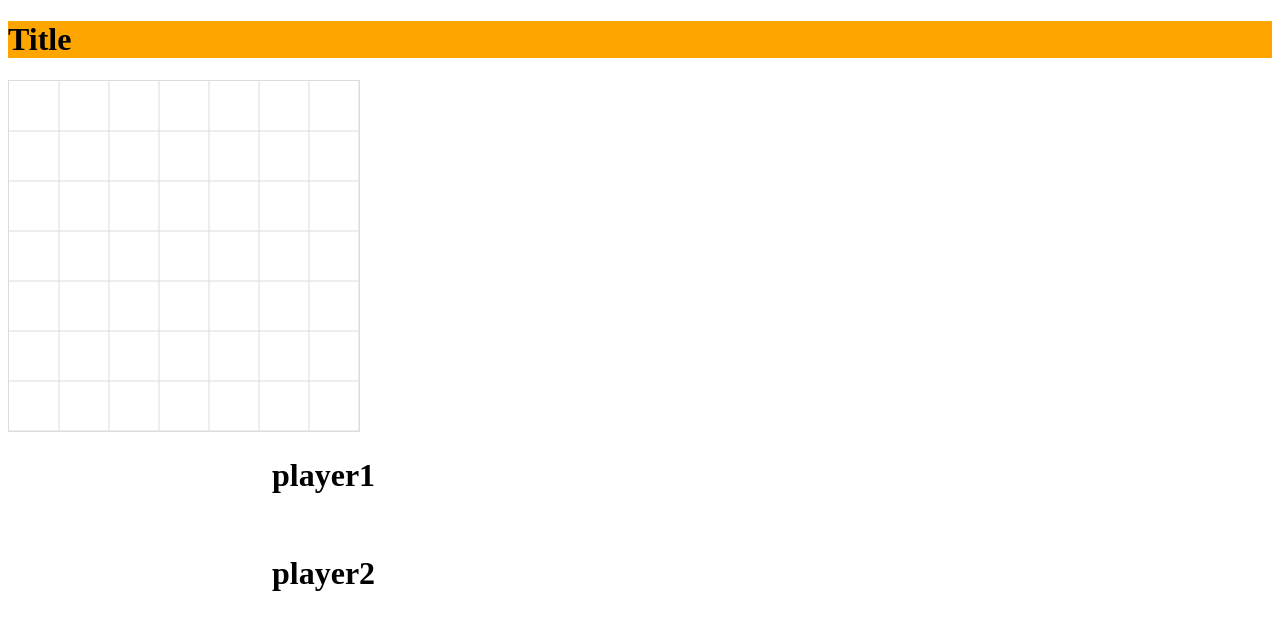
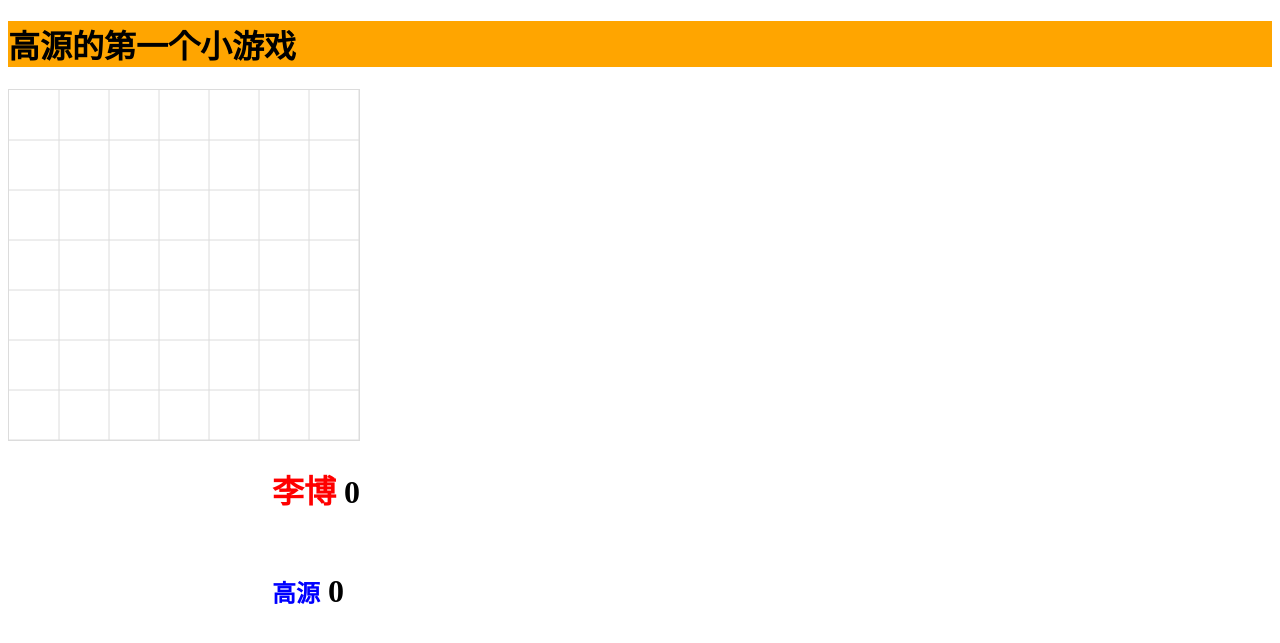
Before and after one commit to AdamHeidfeld/boxfight, a Django app: page /squares/ in a window 1280 px wide. Shown: the top 643 px of the page. Run offline with Django 3.2, Linux system fonts and the light colour scheme.

Commit message:
Now, it's a game.

```diff
--- a/squares/static/squares/js/gameboard.js
+++ b/squares/static/squares/js/gameboard.js
@@ -1,3 +1,5 @@
+var redrawTime = 4;
+
 function getMousePos(canvas, evt)
 {
 	var rect = canvas.getBoundingClientRect();
@@ -32,13 +34,20 @@ function drawBoard(canvas, number)
 function drawSegment(canvas, posX, posY)
 {
 	var pos = getPosition(posX, posY);
-	drawLine(canvas, pos.fromX*50, pos.fromY*50, pos.toX*50, pos.toY*50, "#000000");
+	for (var i=0; i<=redrawTime; i++)
+	{
+	  drawLine(canvas, pos.fromX*50, pos.fromY*50, pos.toX*50, pos.toY*50, "#000000");
+	}
 }
 
-function setBoardDate(posX, posY)
-{
+function setBoardData(posX, posY)
+{// setting a data structure about which line is drawn,
+ // so that we can decide whether a square in created.
 	var pos = getPosition(posX, posY);
+	var pos_str = pos.fromX + "_" + pos.fromY + "_" + pos.toX + "_" + pos.toY;
+	boardLines[pos_str] = "X";// X for drawn
 }
+
 
 function getPosition(posX, posY)
 {
@@ -85,15 +94,178 @@ function getPosition(posX, posY)
 	}
 }
 
-var boardLines;
+function notDrownClick(posX, posY)
+{
+	var pos = getPosition(posX, posY);
+	var pos_str = pos.fromX + "_" + pos.fromY + "_" + pos.toX + "_" + pos.toY;
+	if (boardLines[pos_str]=='X')
+	{
+		return false;
+	}
+	else
+	{
+		return true;
+	}
+}
+
+function notDrown(fromX, fromY, toX, toY)
+{
+	var pos_str = fromX + "_" + fromY + "_" + toX + "_" + toY;
+	if (boardLines[pos_str]=='X')
+	{
+		return false;
+	}
+	else
+	{
+		return true;
+	}
+}
+
+function testBoxCreated(owner, posX, posY)
+{
+	var pos = getPosition(posX, posY);
+	var boxNum = 2;
+	if (pos.fromX == pos.toX)
+	{// the line is vertical
+		if (notDrown(pos.fromX, pos.fromY, pos.fromX+1, pos.fromY) ||
+			notDrown(pos.toX, pos.toY, pos.toX+1, pos.toY) ||
+			notDrown(pos.fromX+1, pos.fromY, pos.toX+1, pos.toY))
+		{
+			boxNum --;
+		} else
+		{
+			var color;
+			if(owner=='player1')
+			{
+				color = 'red';
+			} else if(owner=='player2')
+			{
+				color = 'blue';
+			}
+			fillColor(color, pos.fromX, pos.fromY);
+		}
+
+		if (notDrown(pos.fromX-1, pos.fromY, pos.fromX, pos.fromY) ||
+			notDrown(pos.toX-1, pos.toY, pos.toX, pos.toY) ||
+			notDrown(pos.fromX-1, pos.fromY, pos.toX-1, pos.toY))
+		{
+			boxNum --;
+		} else
+		{
+			var color;
+			if(owner=='player1')
+			{
+				color = 'red';
+			} else if(owner=='player2')
+			{
+				color = 'blue';
+			}
+			fillColor(color, pos.fromX-1, pos.fromY);
+		}
+
+		return boxNum;
+	} else if (pos.fromY == pos.toY)
+	{// the line is horizontal
+		if (notDrown(pos.fromX, pos.fromY, pos.fromX, pos.fromY+1) ||
+			notDrown(pos.toX, pos.toY, pos.toX, pos.toY+1) ||
+			notDrown(pos.fromX, pos.fromY+1, pos.toX, pos.toY+1))
+		{
+			boxNum --;
+		} else
+		{
+			var color;
+			if(owner=='player1')
+			{
+				color = 'red';
+			} else if(owner=='player2')
+			{
+				color = 'blue';
+			}
+			fillColor(color, pos.fromX, pos.fromY);
+		}
+
+		if (notDrown(pos.fromX, pos.fromY-1, pos.fromX, pos.fromY) ||
+			notDrown(pos.toX, pos.toY-1, pos.toX, pos.toY) ||
+			notDrown(pos.fromX, pos.fromY-1, pos.toX, pos.toY-1))
+		{
+			boxNum --;
+		} else
+		{
+			var color;
+			if(owner=='player1')
+			{
+				color = 'red';
+			} else if(owner=='player2')
+			{
+				color = 'blue';
+			}
+			fillColor(color, pos.fromX, pos.fromY-1);
+		}
+
+		return boxNum;
+	} else
+	{// wrong parameter,and of course the anwser is no box.
+		return 0;
+	}
+}
+
+function fillColor(color, fromX, fromY)
+{
+	var c = document.getElementById("board");
+	var ctx = c.getContext('2d');
+	ctx.fillStyle=color;
+	ctx.fillRect(fromX*50, fromY*50, 50, 50);
+}
+
+var boardLines = {};
 
 var canvas = document.getElementById('board');
+
+var boxCount1 = 0;
+var boxCount2 = 0;
+
+var penOwner = 'player1'; // or player2
 
 canvas.addEventListener('mousedown', function(evt) {
 	var mousePos = getMousePos(canvas, evt);
 	var message = 'Mouse position: ' + mousePos.x + ',' + mousePos.y;
-	drawSegment(canvas, mousePos.x, mousePos.y);
-	setBoardDate(mousePos.x, mousePos.y);
+	var temp = notDrown(mousePos.x, mousePos.y);
+	var currCount = 0;
+	if (notDrownClick(mousePos.x, mousePos.y))
+	{
+		drawSegment(canvas, mousePos.x, mousePos.y);
+		setBoardData(mousePos.x, mousePos.y);
+		var boxes = testBoxCreated(penOwner, mousePos.x, mousePos.y);
+		if (penOwner == 'player1')
+		{
+ 			boxCount1 += boxes;
+			currCount = boxCount1;
+			if (boxes == 0)
+			{
+				penOwner = 'player2';
+				currCount = boxCount2;
+			}
+		} else if (penOwner == 'player2')
+		{
+ 			boxCount2 += boxes;
+			currCount = boxCount2;
+			if (boxes == 0)
+			{
+				penOwner = 'player1';
+				currCount = boxCount1;
+			}
+		}
+
+		document.getElementById('player1').style.fontSize='x-large';
+		document.getElementById('player2').style.fontSize='x-large';
+		document.getElementById(penOwner).style.fontSize='xx-large';
+
+		document.getElementById('count'+penOwner).innerHTML=currCount;
+	}
 }, false);
 
 drawBoard(canvas, 7);
+document.getElementById('player1').style.color='red';
+document.getElementById('player2').style.color='blue';
+document.getElementById('player1').style.fontSize='xx-large';
+document.getElementById('player2').style.fontSize='x-large';
--- a/squares/templates/squares/index.html
+++ b/squares/templates/squares/index.html
@@ -6,20 +6,20 @@
 </head>
 <body>
 	<div id="container">
-		<div style="background-color:#FFA500"><h1>Title</h1></div>
+		<div style="background-color:#FFA500"><h1>高源的第一个小游戏</h1></div>
 		<div style="float:left;">
 		<canvas id="board" width="300" height="300" style="border:1px solid #DCDCDC;"></canvas>
-		<script src="/static/squares/js/gameboard.js"></script>
 		</div>
 		<div id='players' style="width:1000px;height:200px;float:right;">
-			<h1 id='player1'>
-						player1
+			<h1>
+						<span id='player1'>李博</span> <span id='countplayer1'>0</span>
 			</h1>
 			<br>
-			<h1 id='player2'>
-						player2
+			<h1>
+						<span id='player2'>高源</span> <span id='countplayer2'>0</span>
 			</h1>
 		</div>
+		<script src="/static/squares/js/gameboard.js" type="application/javascript"></script>
 	</div>
 </body>
 </html>
```
